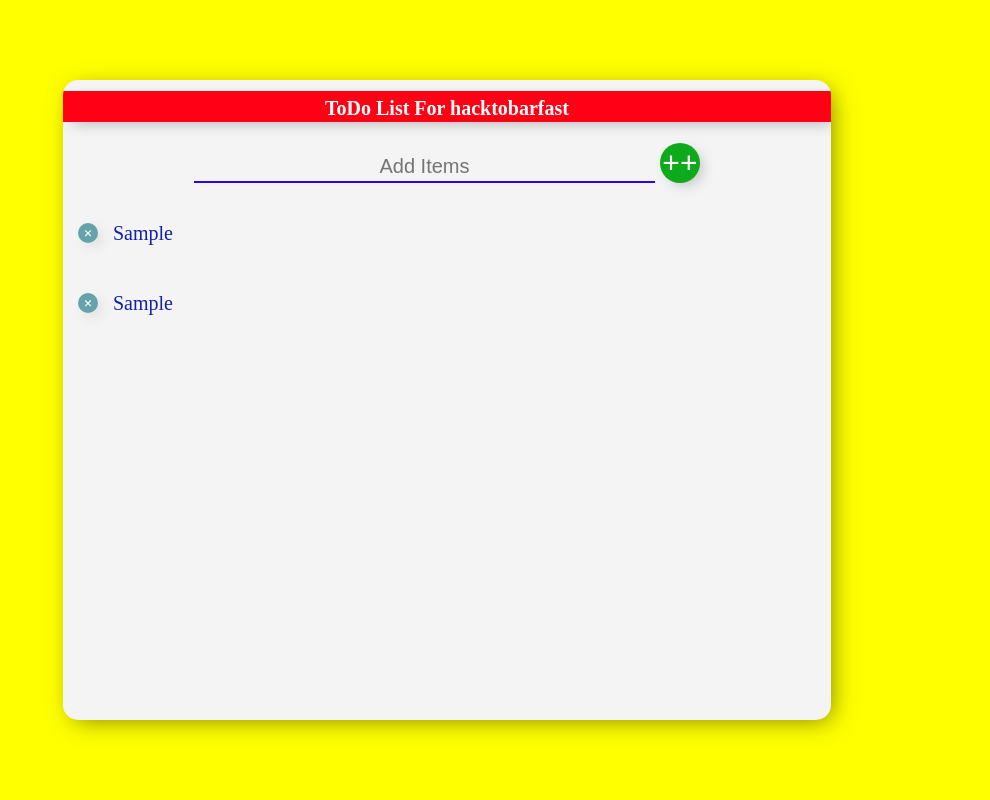
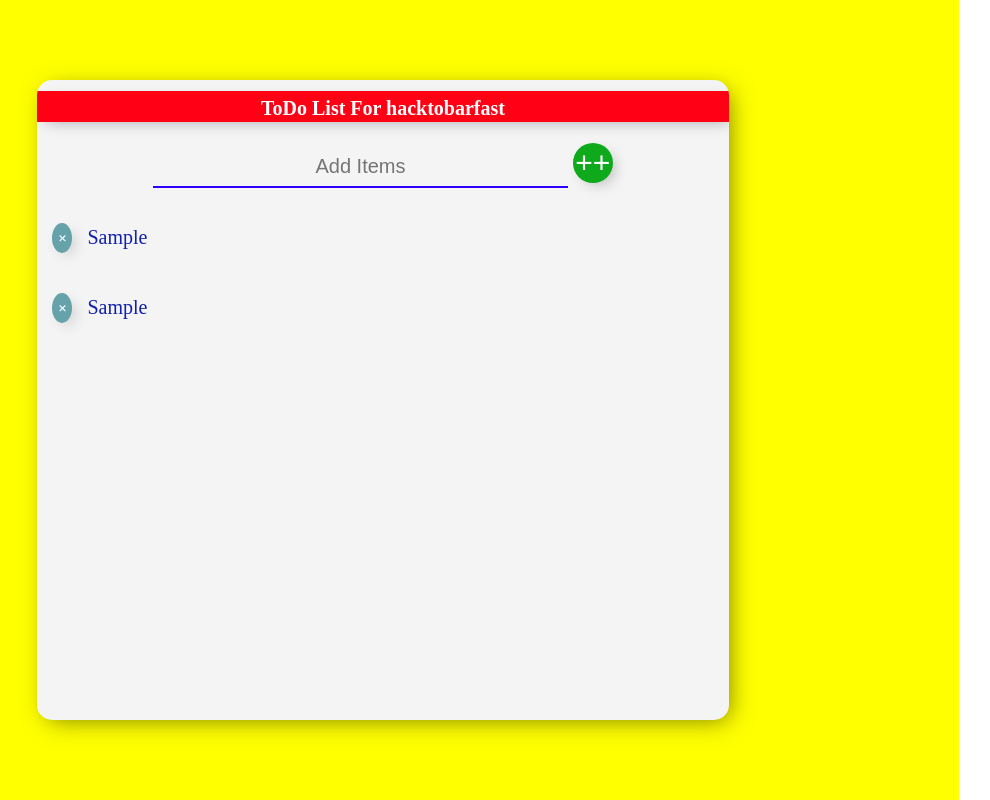
Before and after one commit to owaisalam12/reacttodoapp, a React (Create React App) app: page / in a window 1280 px wide. Both pictures are taken after typing "Sample" into the empty fields and a click on the button "++". Shown: the whole page, without its empty margins (193-1183 px from the left). Built offline with nearby package versions, Linux system fonts and the light colour scheme.

Commit message:
css changed

```diff
--- a/src/index.css
+++ b/src/index.css
@@ -6,7 +6,7 @@
 }
 
 .main_div{
-  width: 100%;
+  width: 90%;
   height: 100vh;
   background: yellow;
   display: flex;
@@ -36,7 +36,7 @@
 
 input{
   text-align: center;
-  height: 30px;
+  height: 40px;
   top: 10px;
   border: none;
   background: transparent;
@@ -92,7 +92,7 @@
 
 .todo_style .fa-times{
 width: 20px;
-height: 20px;
+height: 30px;
 display: flex;
 justify-content: center;
 align-items: center;
```
